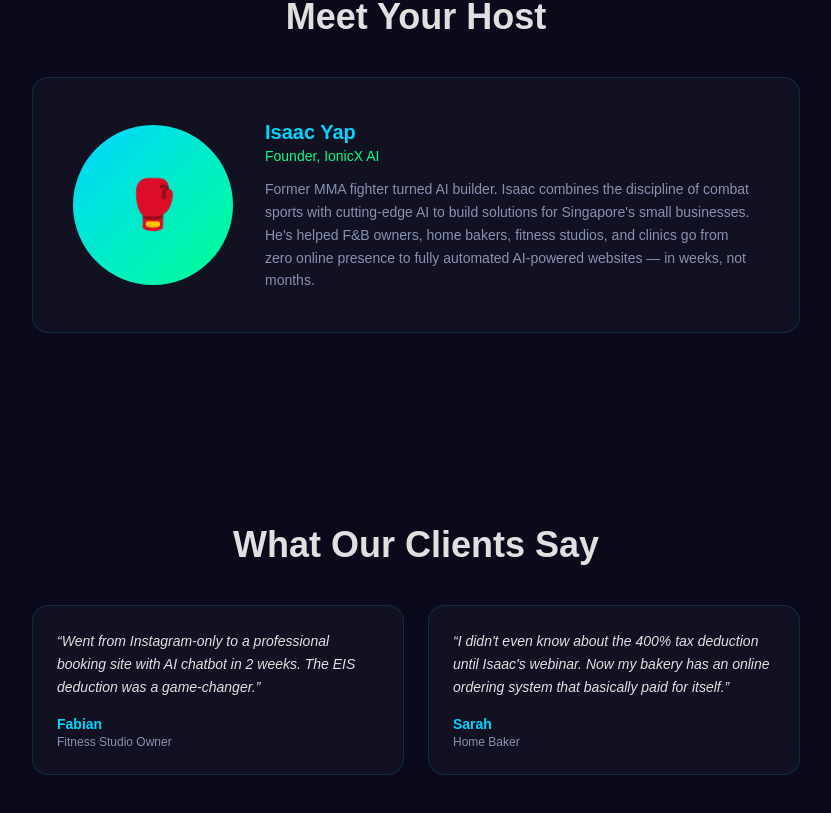
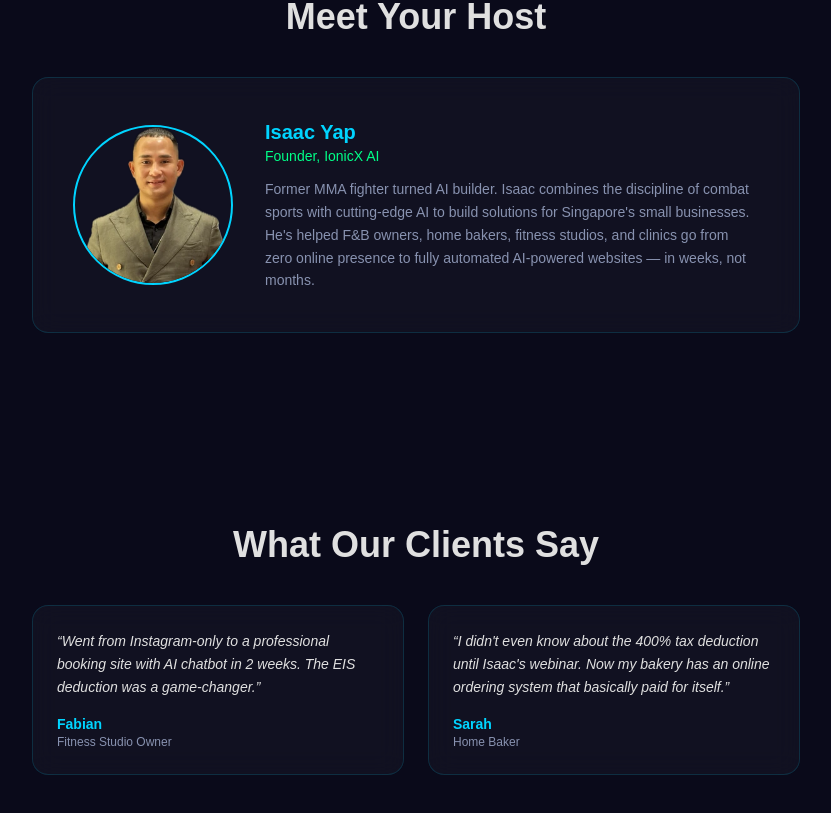
Before and after one commit to IsaacYap90/ionicx-ai, a Next.js app: page /webinar in a window 1280 px wide. Shown: the part 2020-2833 px from the top of the page, without its empty margins (224-1055 px from the left). Built offline with nearby package versions, Linux system fonts and the light colour scheme.

Commit message:
Add Isaac's photo to webinar host section

```diff
--- a/src/app/webinar/page.tsx
+++ b/src/app/webinar/page.tsx
@@ -298,8 +298,8 @@ export default function WebinarPage() {
           Meet Your Host
         </h2>
         <div className="glass rounded-2xl p-6 md:p-10 max-w-3xl mx-auto md:flex gap-8 items-center">
-          <div className="w-32 h-32 md:w-40 md:h-40 rounded-full bg-gradient-to-br from-[#00d4ff] to-[#00ff88] flex-shrink-0 mx-auto md:mx-0 mb-6 md:mb-0 flex items-center justify-center text-5xl">
-            🥊
+          <div className="w-32 h-32 md:w-40 md:h-40 rounded-full flex-shrink-0 mx-auto md:mx-0 mb-6 md:mb-0 overflow-hidden border-2 border-[#00d4ff]">
+            <img src="/images/isaac-host.webp" alt="Isaac Yap — Founder, IonicX AI" className="w-full h-full object-cover object-top" />
           </div>
           <div>
             <h3 className="text-xl font-bold text-[#00d4ff] font-[Space_Grotesk]">Isaac Yap</h3>
```
Also changed, not shown: public/images/isaac-host.webp (added).
